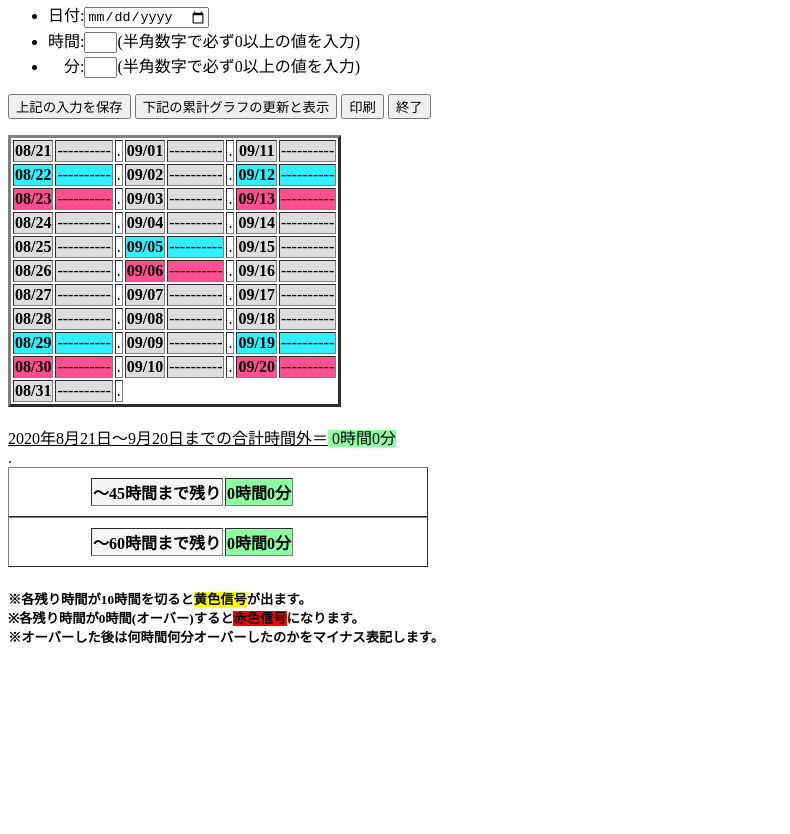
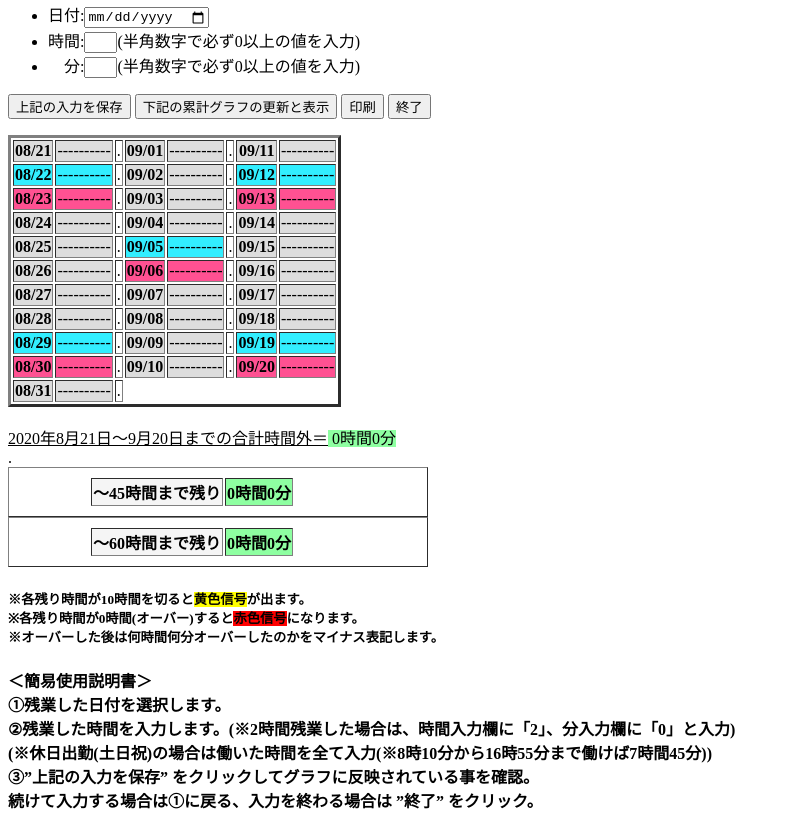
Before and after one commit to Curious-George-usj/2020-8, a plain HTML site: page index.html in a window 1280 px wide. Shown: the part 87-921 px from the top of the page, without its empty margins (0-790 px from the left). Before the commit the page ends 800 px from the top, so only its background shows below. Drawn offline with Linux system fonts and the light colour scheme.

Commit message:
Update
Because of updating.

```diff
--- a/index.html
+++ b/index.html
@@ -329,6 +329,8 @@ function ccc(){
 </tr>
 </table>
 <h5>※各残り時間が10時間を切ると<span class="goo">黄色信号</span>が出ます。<br>※各残り時間が0時間(オーバー)すると<span class="hoo">赤色信号</span>になります。<br>※オーバーした後は何時間何分オーバーしたのかをマイナス表記します。</h5>
+<h4>＜簡易使用説明書＞<br>①残業した日付を選択します。<br>②残業した時間を入力します。(※2時間残業した場合は、時間入力欄に「2」、分入力欄に「0」と入力)<br>(※休日出勤(土日祝)の場合は働いた時間を全て入力(※8時10分から16時55分まで働けば7時間45分))
+  <br>③”上記の入力を保存” をクリックしてグラフに反映されている事を確認。<br>続けて入力する場合は①に戻る、入力を終わる場合は ”終了” をクリック。
 
 
 <style>
```
